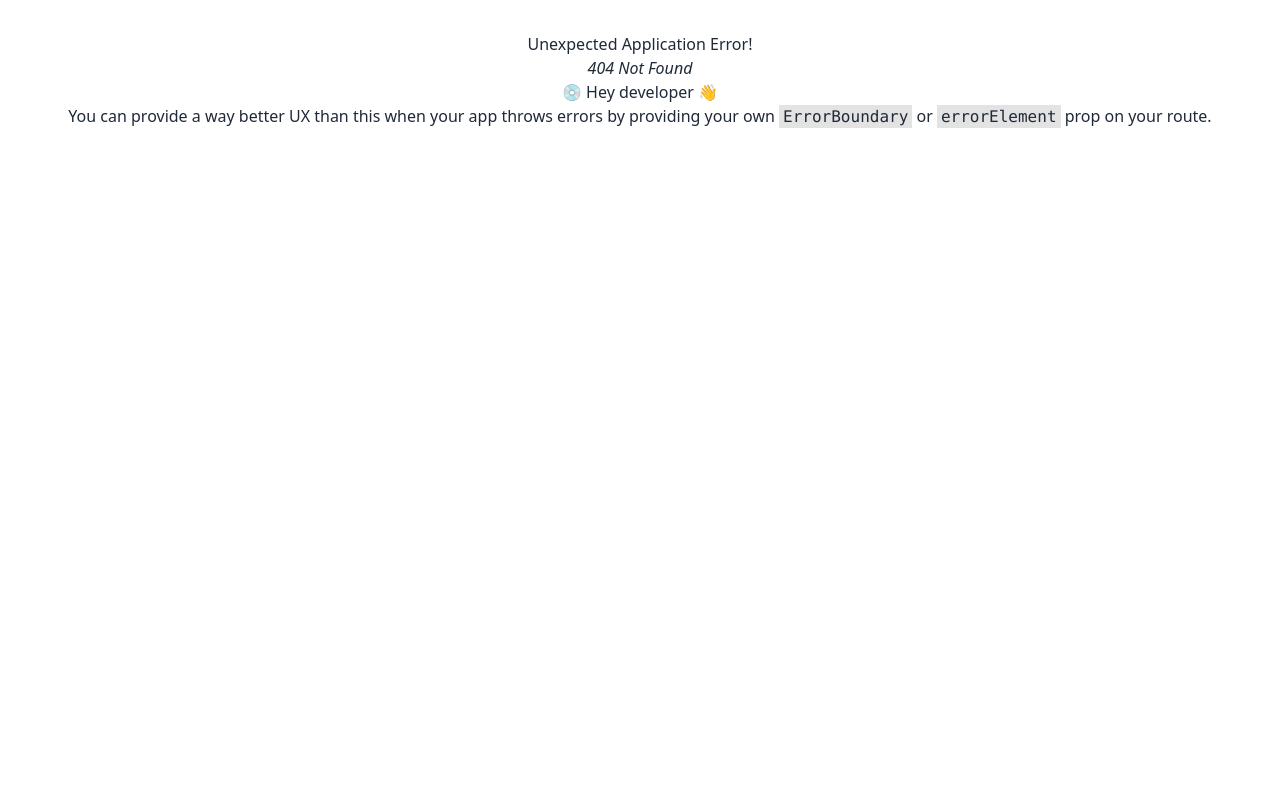
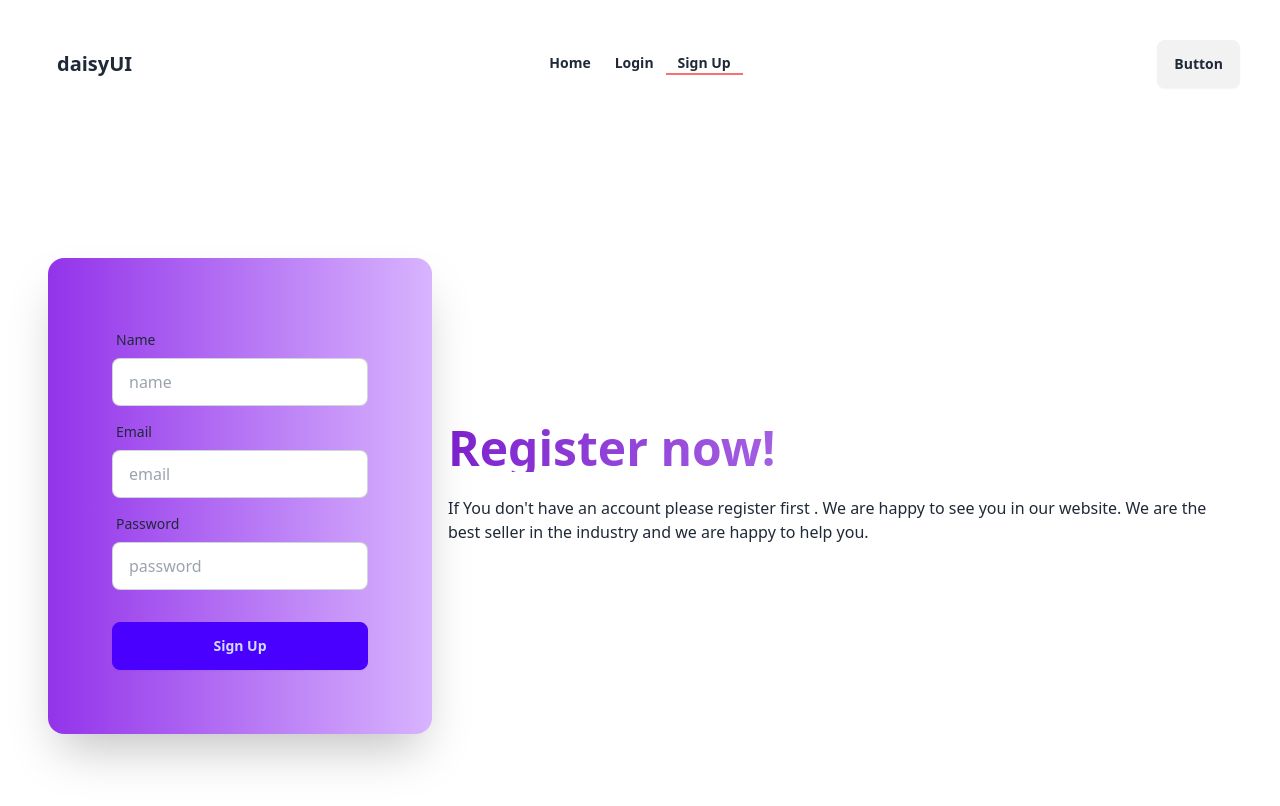
Before and after one commit to Afnansayed/Job_Task_SCIC, a React (Vite) app: page /register in a window 1280 px wide. Before the commit this address had no page. Shown: the top 806 px of the page. Built offline with nearby package versions, Linux system fonts and the light colour scheme.

Commit message:
Design login page and reegister page

```diff
--- a/package.json
+++ b/package.json
@@ -14,6 +14,7 @@
     "match-sorter": "^6.3.4",
     "react": "^18.3.1",
     "react-dom": "^18.3.1",
+    "react-hook-form": "^7.52.2",
     "react-router-dom": "^6.26.0",
     "sort-by": "^1.2.0"
   },
--- /dev/null
+++ b/src/Pages/Login/Login.jsx
@@ -0,0 +1,74 @@
+const Login = () => {
+  return (
+    <>
+      <div className="w-full max-w-md p-8 space-y-3 rounded-xl bg-gradient-to-r from-purple-600 to-purple-300 text-black mx-auto">
+        <h1 className="text-2xl font-bold text-center">Login</h1>
+        <form noValidate="" action="" className="space-y-6">
+          <div className="space-y-1 text-sm">
+            <label htmlFor="username" className="block text-gray-600">
+              Username
+            </label>
+            <input
+              type="text"
+              name="username"
+              id="username"
+              placeholder="Username"
+              className="w-full px-4 py-3 rounded-md border-gray-300 bg-gray-50 text-black focus:border-violet-600"
+            />
+          </div>
+          <div className="space-y-1 text-sm">
+            <label htmlFor="password" className="block text-gray-600">
+              Password
+            </label>
+            <input
+              type="password"
+              name="password"
+              id="password"
+              placeholder="Password"
+              className="w-full px-4 py-3 rounded-md border-gray-300 bg-gray-50 text-black focus:border-violet-600"
+            />
+            <div className="flex justify-end text-xs text-gray-600">
+              <a rel="noopener noreferrer" href="#">
+                Forgot Password?
+              </a>
+            </div>
+          </div>
+          <button className="block w-full p-3 text-center rounded-sm text-gray-50 bg-violet-600">
+            Sign in
+          </button>
+        </form>
+        <div className="flex items-center pt-4 space-x-1">
+          <div className="flex-1 h-px sm:w-16 bg-gray-300"></div>
+          <p className="px-3 text-sm text-gray-600">
+            Login with Google accounts
+          </p>
+          <div className="flex-1 h-px sm:w-16 bg-gray-300"></div>
+        </div>
+        <div className="flex justify-center space-x-4">
+          <button aria-label="Log in with Google" className="p-3 rounded-sm">
+            <svg
+              xmlns="http://www.w3.org/2000/svg"
+              viewBox="0 0 32 32"
+              className="w-5 h-5 fill-current"
+            >
+              <path d="M16.318 13.714v5.484h9.078c-0.37 2.354-2.745 6.901-9.078 6.901-5.458 0-9.917-4.521-9.917-10.099s4.458-10.099 9.917-10.099c3.109 0 5.193 1.318 6.38 2.464l4.339-4.182c-2.786-2.599-6.396-4.182-10.719-4.182-8.844 0-16 7.151-16 16s7.156 16 16 16c9.234 0 15.365-6.49 15.365-15.635 0-1.052-0.115-1.854-0.255-2.651z"></path>
+            </svg>
+          </button>
+
+        </div>
+        <p className="text-xs text-center sm:px-6 text-gray-600">
+          Don't have an account?
+          <a
+            rel="noopener noreferrer"
+            href="#"
+            className="underline text-black"
+          >
+            Sign up
+          </a>
+        </p>
+      </div>
+    </>
+  );
+};
+
+export default Login;
--- /dev/null
+++ b/src/Pages/Register/Register.jsx
@@ -0,0 +1,67 @@
+import React from "react";
+import { useForm } from "react-hook-form";
+const Register = () => {
+
+    const { register, handleSubmit, formState: { errors } } = useForm();
+    const onSubmit = data => console.log(data);
+
+
+  return (
+    <>
+      <div className="hero bg-base-50 min-h-screen">
+        <div className="hero-content flex-col lg:flex-row-reverse">
+          <div className="text-center lg:text-left">
+            <h1 className="text-5xl font-bold bg-gradient-to-r from-purple-700 to-purple-300 bg-clip-text text-transparent">Register now!</h1>
+            <p className="py-6">
+               If You don't have an account please register first . We are happy to see you in our website. We are the best seller in the industry and we are happy to help you.
+            </p>
+          </div>
+          <div className="card bg-gradient-to-r from-purple-600 to-purple-300 w-full max-w-sm shrink-0 shadow-2xl">
+            <form className="card-body" onSubmit={handleSubmit(onSubmit)}>
+              <div className="form-control">
+                <label className="label">
+                  <span className="label-text">Name</span>
+                </label>
+                <input
+                  type="text"
+                  placeholder="name"
+                  className="input input-bordered"
+                  {...register("firstName", { required: true, maxLength: 20 })}
+                />
+              </div>
+              <div className="form-control">
+                <label className="label">
+                  <span className="label-text">Email</span>
+                </label>
+                <input
+                  type="email"
+                  placeholder="email"
+                  className="input input-bordered"
+                  {...register("email", { required:'Email is required'})}
+                />
+                {errors.email && <p className="text-red-600">{errors.email?.message}</p>}
+              </div>
+              <div className="form-control">
+                <label className="label">
+                  <span className="label-text">Password</span>
+                </label>
+                <input
+                  type="password"
+                  placeholder="password"
+                  className="input input-bordered"
+                  {...register("password", { required: true, maxLength: 8})}
+                />
+                {errors.password && <p className="text-red-600">PassWord is required and max length is 8 charecter</p>}
+              </div>
+              <div className="form-control mt-6">
+                <button className="btn btn-primary">Sign Up</button>
+              </div>
+            </form>
+          </div>
+        </div>
+      </div>
+    </>
+  );
+};
+
+export default Register;
--- a/src/Sheared/NavBar/NavBar.jsx
+++ b/src/Sheared/NavBar/NavBar.jsx
@@ -3,7 +3,11 @@ import { NavLink } from "react-router-dom";
 const NavBar = () => {
 
     const navItems = <>
-        <NavLink to='/'  className={({isActive}) => (isActive ? 'border-b-2 border-red-400 font-bold' : 'font-bold')}> <li>Home</li></NavLink>
+        <NavLink to='/'  className={({isActive}) => (isActive ? 'border-b-2 border-red-400 font-bold px-3' : 'font-bold px-3')}> <li>Home</li></NavLink>
+
+        <NavLink to='/login'  className={({isActive}) => (isActive ? 'border-b-2 border-red-400 font-bold px-3' : 'font-bold px-3')}> <li>Login</li></NavLink>
+
+        <NavLink to='/register'  className={({isActive}) => (isActive ? 'border-b-2 border-red-400 font-bold px-3' : 'font-bold px-3')}> <li>Sign Up</li></NavLink>
         </>
   return (
     <>
@@ -36,7 +40,7 @@ const NavBar = () => {
           <a className="btn btn-ghost text-xl">daisyUI</a>
         </div>
         <div className="navbar-center hidden lg:flex">
-          <ul className="menu menu-horizontal px-1">
+          <ul className="menu menu-horizontal ">
               {navItems}
           </ul>
         </div>
```
Also changed, not shown: src/Routers/Router/Router.jsx (+8 -0 lines), 1 other file (tests, documents, lock files or other folders).
